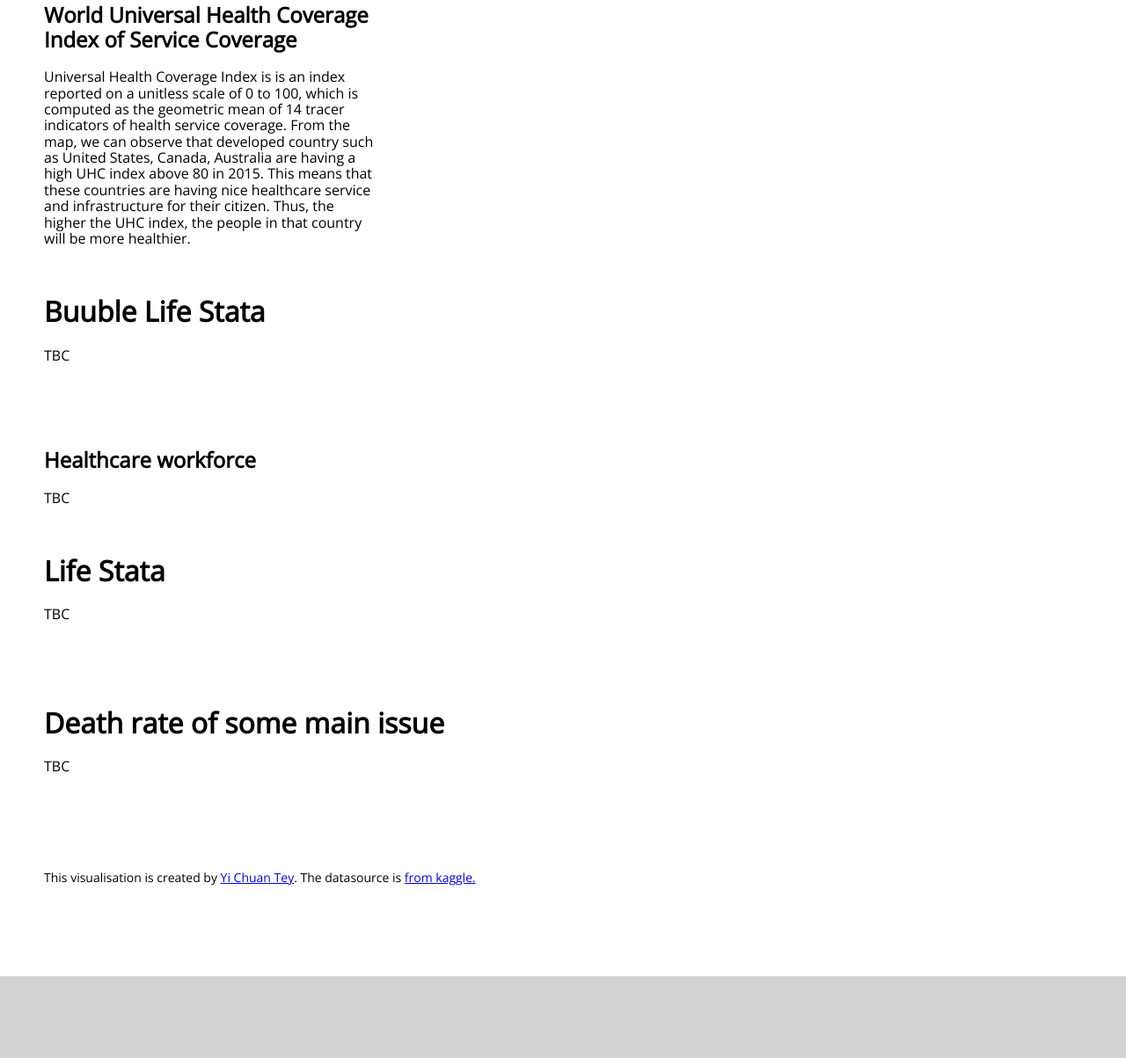
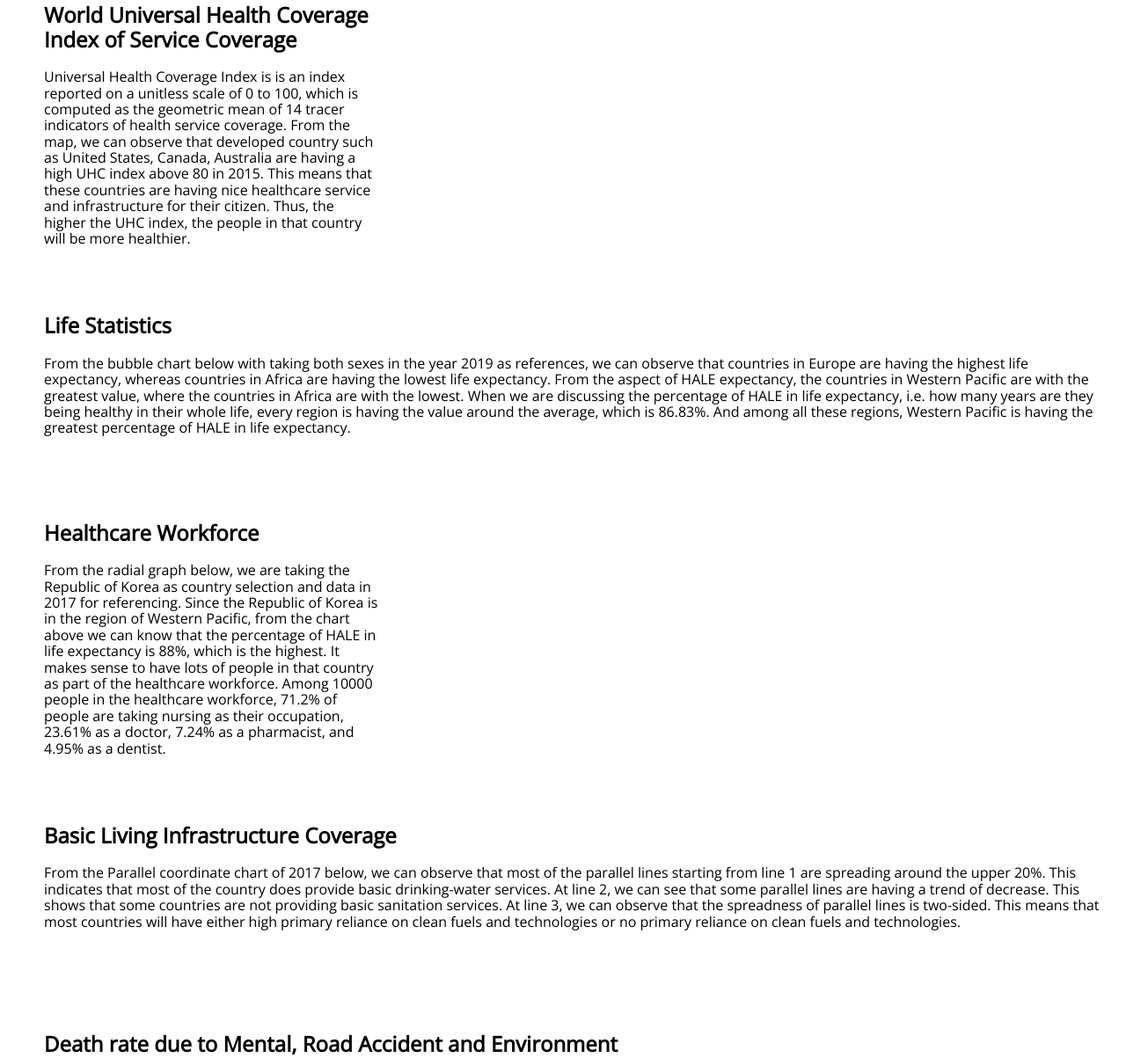
Before and after one commit to YCTey9858/FIT3179_Visualization_2, a plain HTML site: page index.html in a window 1280 px wide. Shown: the part 183-1386 px from the top of the page at 88% size. Before the commit the page ends 1293 px from the top, so only its background shows below. Drawn offline with nearby package versions, Linux system fonts and the light colour scheme; a script that the page names is missing.

Commit message:
Update index.html

```diff
--- a/index.html
+++ b/index.html
@@ -59,8 +59,8 @@
     <!-- pure grid group -->
     <div class="pure-g">
         <div class="pure-u-1-1">
-          <h1>Buuble Life Stata</h1>
-          <p>TBC</p>
+          <h2>Life Statistics</h2>
+          <p>From the bubble chart below with taking both sexes in the year 2019 as references, we can observe that countries in Europe are having the highest life expectancy, whereas countries in Africa are having the lowest life expectancy. From the aspect of HALE expectancy, the countries in Western Pacific are with the greatest value, where the countries in Africa are with the lowest. When we are discussing the percentage of HALE in life expectancy, i.e. how many years are they being healthy in their whole life, every region is having the value around the average, which is 86.83%. And among all these regions, Western Pacific is having the greatest percentage of HALE in life expectancy.</p>
         </div>
     </div>
     <!-- end pure grid group -->
@@ -78,8 +78,8 @@
     <div class="pure-g">
       <div class="pure-u-1-3">
         <div class="description description-left">
-          <h2>Healthcare workforce</h2>
-          <p>TBC</p>
+          <h2>Healthcare Workforce</h2>
+          <p>From the radial graph below, we are taking the Republic of Korea as country selection and data in 2017 for referencing. Since the Republic of Korea is in the region of Western Pacific, from the chart above we can know that the percentage of HALE in life expectancy is 88%, which is the highest. It makes sense to have lots of people in that country as part of the healthcare workforce. Among 10000 people in the healthcare workforce, 71.2% of people are taking nursing as their occupation, 23.61% as a doctor, 7.24% as a pharmacist, and 4.95% as a dentist.</p>
         </div>
       </div>
       <div class="pure-u-2-3">
@@ -92,8 +92,9 @@
     <!-- pure grid group -->
     <div class="pure-g">
         <div class="pure-u-1-1">
-          <h1>Life Stata</h1>
-          <p>TBC</p>
+          <h2>Basic Living Infrastructure Coverage</h2>
+          <p>From the Parallel coordinate chart of 2017 below, we can observe that most of the parallel lines starting from line 1 are spreading around the upper 20%. This indicates that most of the country does provide basic drinking-water services. At line 2, we can see that some parallel lines are having a trend of decrease. This shows that some countries are not providing basic sanitation services. At line 3, we can observe that the spreadness of parallel lines is two-sided. This means that most countries will have either high primary reliance on clean fuels and technologies or no primary reliance on clean fuels and technologies.
+</p>
         </div>
     </div>
     <!-- end pure grid group -->
@@ -111,8 +112,8 @@
     <!-- pure grid group -->
     <div class="pure-g">
         <div class="pure-u-1-1">
-          <h1>Death rate of some main issue</h1>
-          <p>TBC</p>
+          <h2>Death rate due to Mental, Road Accident and Environment</h2>
+          <p>According to the bar chart in 2016 as shown below, we are discussing three pieces of data. For the first part, which is crude suicide rates per 100000 population in the world, India is having the highest rate, and Guyana is having the secong highest rate. For the second part, which is air pollution death rate per 100000 population in the world and take all diseases caused into account, Sierra Leone is having the highest rate, and Nigeria is having the second highest rate. For the last part, which is the road traffic death rate per 100000 population in the world, Liberia is having the highest rate, and Saint Lucia is having the second highest rate.</p>
         </div>
     </div>
     <!-- end pure grid group -->
```
